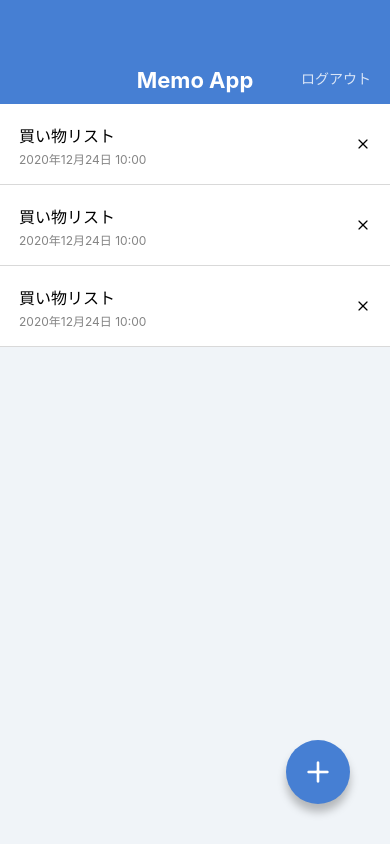
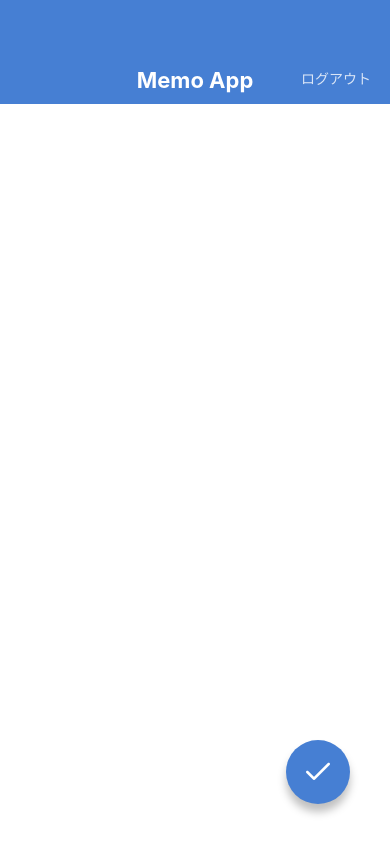
Before and after one commit to aoi0412/MemoApp1, a React Native app: screen / in a window 390 px wide. Built offline with nearby package versions, Linux system fonts and the light colour scheme.

Commit message:
TextInputを導入

```diff
--- a/App.jsx
+++ b/App.jsx
@@ -2,7 +2,9 @@ import React from "react";
 import { StyleSheet, Text, View } from "react-native";
 import MemoListScreen from "./src/screens/MemoListScreen";
 // import MemoDetailScreen from "./src/screens/MemoDetailScreen";
+import MemoEditScreen from "./src/screens/MemoEditScreen";
+import MemoCreateScreen from "./src/screens/MemoCreateScreen";
 
 export default function App() {
-  return <MemoListScreen />;
+  return <MemoCreateScreen />;
 }
--- /dev/null
+++ b/src/screens/MemoCreateScreen.jsx
@@ -0,0 +1,35 @@
+import React from "react";
+import { View, StyleSheet, TextInput, KeyboardAvoidingView } from "react-native";
+import App from "../../App";
+import AppBar from "../components/AppBar";
+import CircleButton from "../components/CircleButton";
+export default function MemoCreateScreen() {
+  return (
+    <KeyboardAvoidingView style={styles.container} behavior="height">
+      <AppBar />
+
+      <View style={styles.inputContainer}>
+        <TextInput value="" multiline={true} style={styles.input} />
+      </View>
+
+      <CircleButton name="check"></CircleButton>
+    </KeyboardAvoidingView>
+  );
+}
+
+const styles = StyleSheet.create({
+  container: {
+    flex: 1,
+  },
+  inputContainer: {
+    paddingHorizontal: 27,
+    paddingVertical: 32,
+    flex: 1,
+  },
+  input: {
+    flex: 1,
+    textAlignVertical: "top",
+    fontSize: 16,
+    lineHeight: 24,
+  },
+});
--- /dev/null
+++ b/src/screens/MemoEditScreen.jsx
@@ -0,0 +1,35 @@
+import React from "react";
+import { View, StyleSheet, TextInput, KeyboardAvoidingView } from "react-native";
+import App from "../../App";
+import AppBar from "../components/AppBar";
+import CircleButton from "../components/CircleButton";
+export default function MemoEditScreen() {
+  return (
+    <KeyboardAvoidingView style={styles.container} behavior="height">
+      <AppBar />
+
+      <View style={styles.inputContainer}>
+        <TextInput value="買い物リスト" multiline={true} style={styles.input} />
+      </View>
+
+      <CircleButton name="check"></CircleButton>
+    </KeyboardAvoidingView>
+  );
+}
+
+const styles = StyleSheet.create({
+  container: {
+    flex: 1,
+  },
+  inputContainer: {
+    paddingHorizontal: 27,
+    paddingVertical: 32,
+    flex: 1,
+  },
+  input: {
+    flex: 1,
+    textAlignVertical: "top",
+    fontSize: 16,
+    lineHeight: 24,
+  },
+});
```
